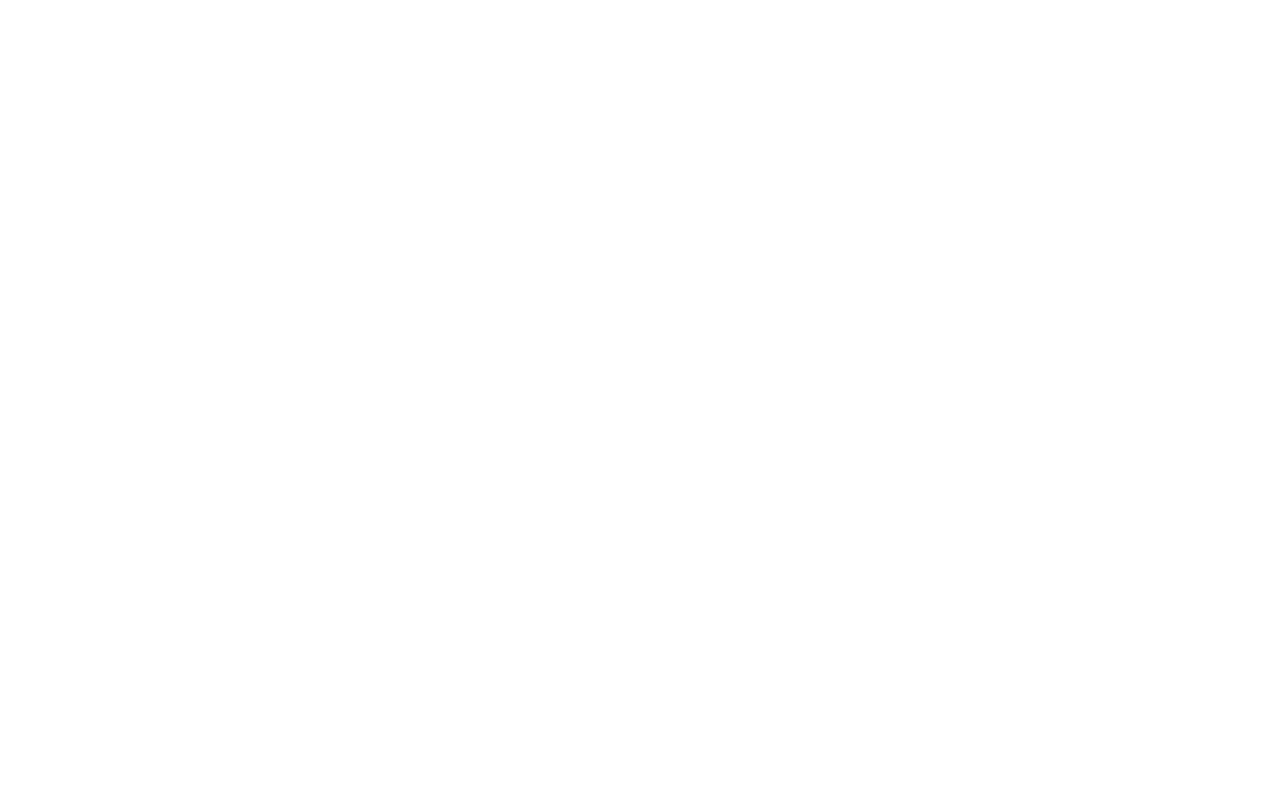
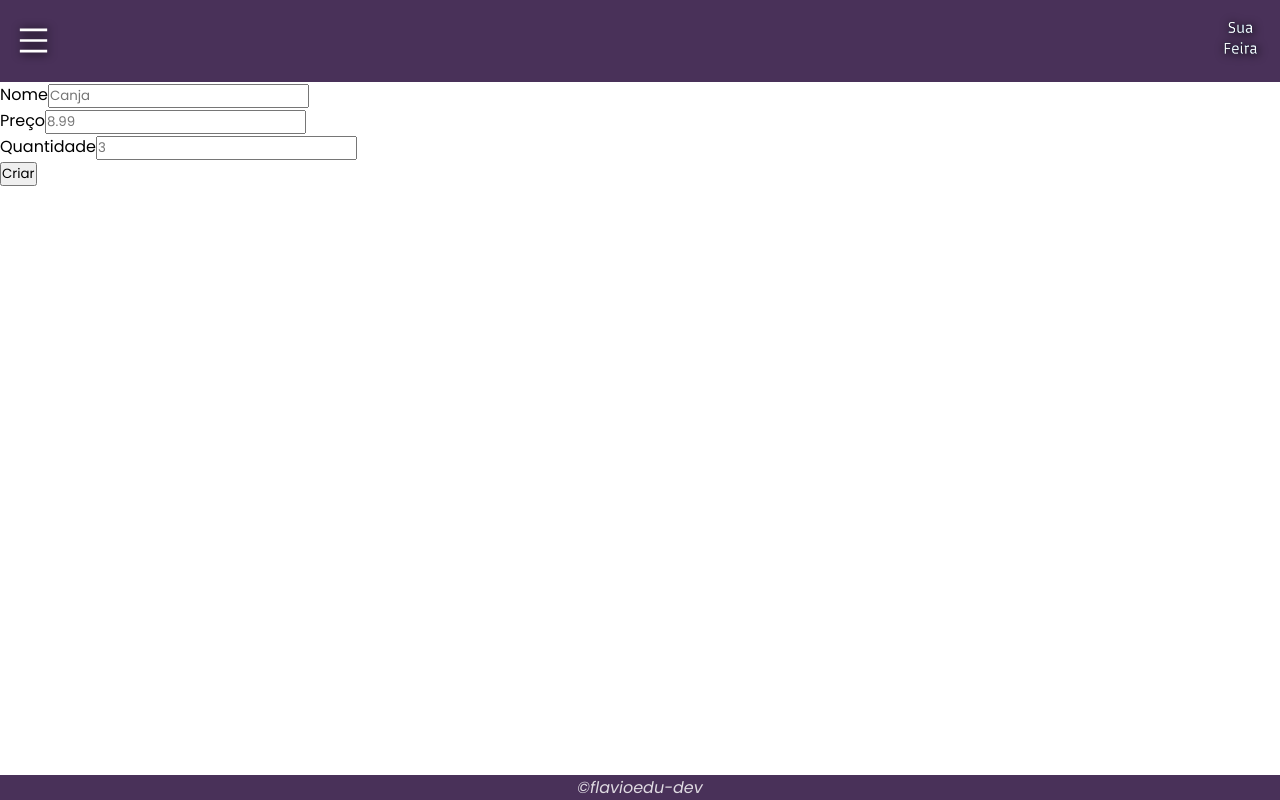
Before and after one commit to flavioedu-dev/mshop, a React (Vite) app: page /purchase/1/new-item in a window 1280 px wide. Before the commit this address had no page. Built offline with nearby package versions, Linux system fonts and the light colour scheme.

Commit message:
add new item initialized

```diff
--- /dev/null
+++ b/src/components/FormNewItem/FormNewItem.scss
@@ -0,0 +1,3 @@
+.FormNewItem {
+
+}
--- /dev/null
+++ b/src/components/FormNewItem/FormNewItem.tsx
@@ -0,0 +1,24 @@
+import "./FormNewItem.scss"
+
+const FormNewItem = () => {
+  return (
+    <form className="FormNewItem" onSubmit={() => console.log("")}>
+        <div>
+          <label>Nome</label>
+          <input type="text" name="name_item" id="name_item"placeholder="Canja" required/>
+        </div>
+        <div>
+          <label>Preço</label>
+          <input type="number" name="price_item" id="price_item" placeholder="8.99" required />
+        </div>
+        <div>
+          <label>Quantidade</label>
+          <input type="number" name="quantity_item" id="quantity_item" placeholder="3" required/>
+        </div>
+
+        <button>Criar</button>
+      </form>
+  )
+}
+
+export default FormNewItem
--- a/src/main.tsx
+++ b/src/main.tsx
@@ -4,9 +4,11 @@
 import './index.css'
 
 import { BrowserRouter, Routes, Route } from "react-router-dom"
+
 import Purchase from './pages/NewPurchase/NewPurchase.tsx'
 import Home from './pages/Home/Home.tsx'
 import PurchaseItems from './pages/PurchaseItems/PurchaseItems.tsx'
+import NewItem from './pages/NewItem/NewItem.tsx'
 
 ReactDOM.createRoot(document.getElementById('root')!).render(
   <React.StrictMode>
@@ -16,6 +18,7 @@
           <Route path='/' element={<Home />} />
           <Route path='/purchase' element={<Purchase />} />
           <Route path='/purchase/:id' element={<PurchaseItems />} />
+          <Route path='/purchase/:id/new-item' element={<NewItem />} />
         </Route>
       </Routes>
     </BrowserRouter>
--- /dev/null
+++ b/src/pages/NewItem/NewItem.tsx
@@ -0,0 +1,9 @@
+import FormNewItem from "@/components/FormNewItem/FormNewItem"
+
+const NewItem = () => {
+  return (
+    <FormNewItem />
+  )
+}
+
+export default NewItem
--- a/src/pages/PurchaseItems/PurchaseItems.tsx
+++ b/src/pages/PurchaseItems/PurchaseItems.tsx
@@ -2,6 +2,7 @@
 import "./PurchaseItems.scss"
 
 import { useState, useEffect } from "react";
+import { useNavigate } from "react-router-dom";
 
 export type PurchaseItemType = {
   id: number,
@@ -11,6 +12,8 @@
 }
 
 const PurchaseItems = () => {
+
+  const navigate = useNavigate()
 
   const [totalValue, setTotalValue] = useState<number>(0)
 
@@ -53,7 +56,7 @@
     </section>
     <section className="BtnAddItem">
       <p>Total <span>${totalValue.toFixed(2)}</span></p>
-      <button>Adicionar item</button>
+      <button onClick={() => navigate("/purchase/:id/new-item")} >Adicionar item</button>
     </section>
     </>
   )
```
